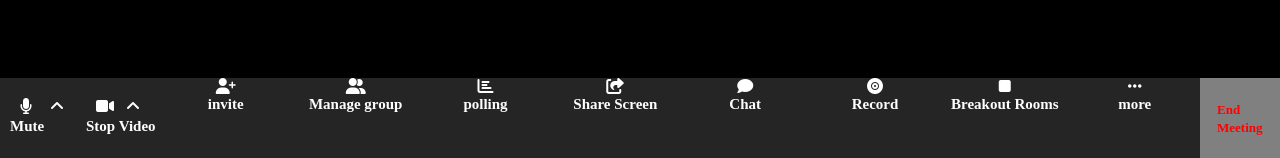
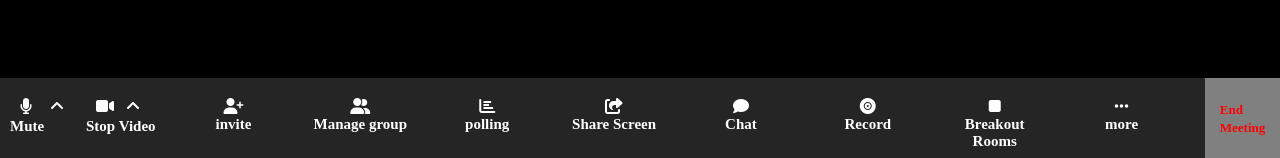
Before and after one commit to paolopu91/html-css-zoom, a plain HTML site: page zoom.html in a window 1280 px wide. Shown: the part 642-800 px from the top of the page. Drawn offline with Linux system fonts and the light colour scheme.

Commit message:
Aggiunte modifiche css

```diff
--- a/css/zoom.css
+++ b/css/zoom.css
@@ -67,6 +67,7 @@ body{
 }
 .col-first{
     flex-grow: 2;
+    max-width: 175px;
 }
 
 .icon{
@@ -88,6 +89,8 @@ body{
 .col-central{
     flex-grow: 5;
     display: flex;
+    padding: 20px;
+
 }
 .microphone-col{
     flex-grow: 1;
@@ -110,6 +113,7 @@ body{
     flex-grow: 1;
     position: relative;
     background-color: grey;
+    max-width: 170px;
 }
 .end-meeting{
     position: absolute;
@@ -128,4 +132,6 @@ body{
     text-align: center;
     margin-left: 10px;
     margin-right: 10px;
+    width: 60px;
+    height: 60px;
 }
```
